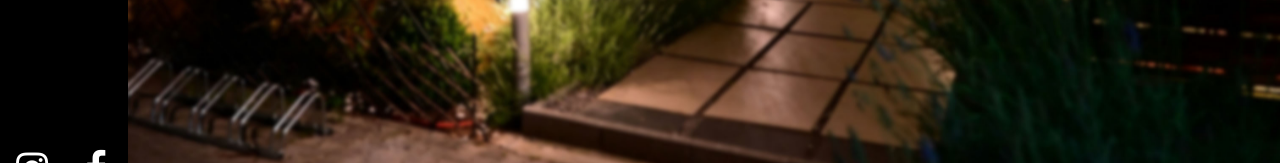
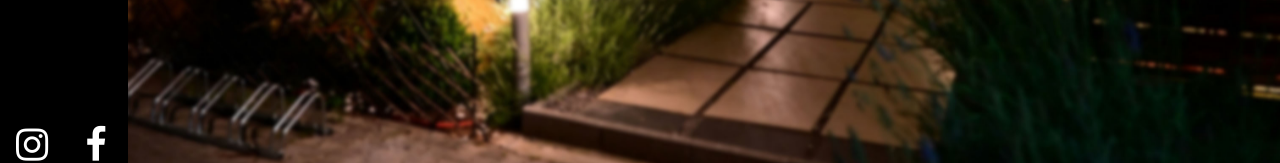
Before and after one commit to Jehvan/website, a plain HTML site: page index.html in a window 1280 px wide. Shown: the part 637-800 px from the top of the page. Drawn offline with Linux system fonts and the light colour scheme; files whose address does not match are found by name; a web font is replaced by a local one.

Commit message:
Update main.css

```diff
--- a/main.css
+++ b/main.css
@@ -68,7 +68,7 @@ nav div a:hover {
     display: flex;
     justify-content: center;
     align-items: center;
-    margin-top: 15vh;
+    margin-top: 12vh;
 }
 
 .social-media a {
```
